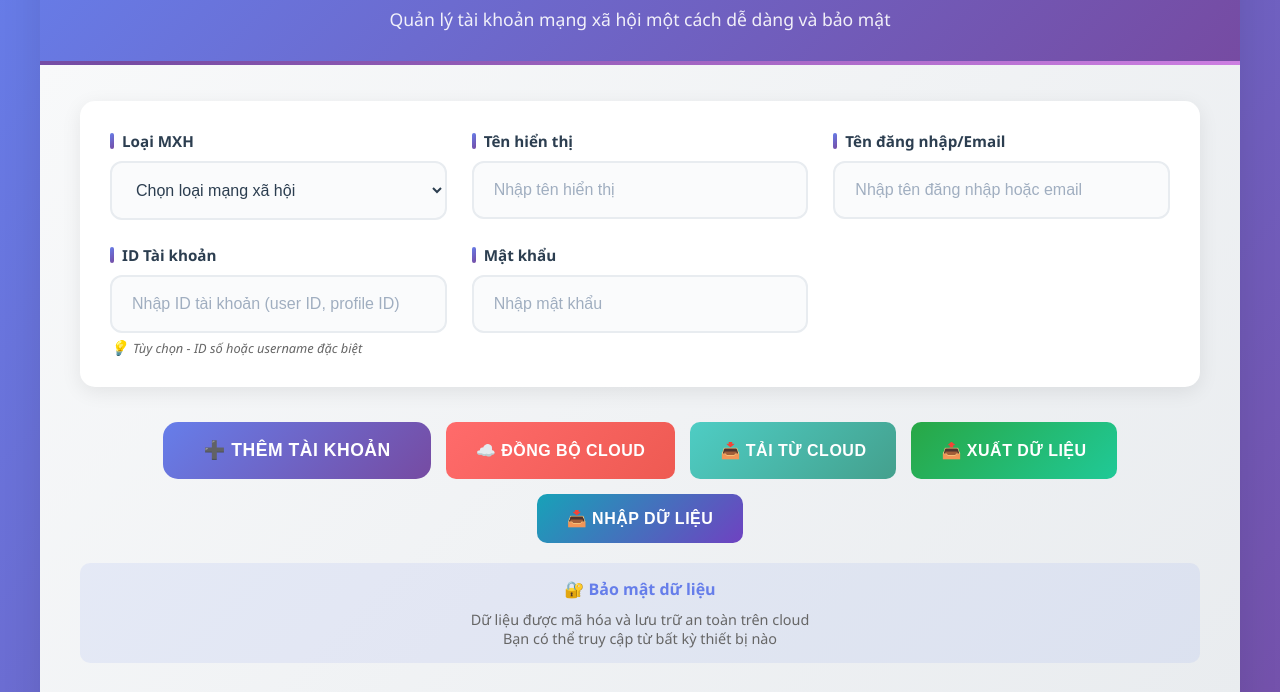
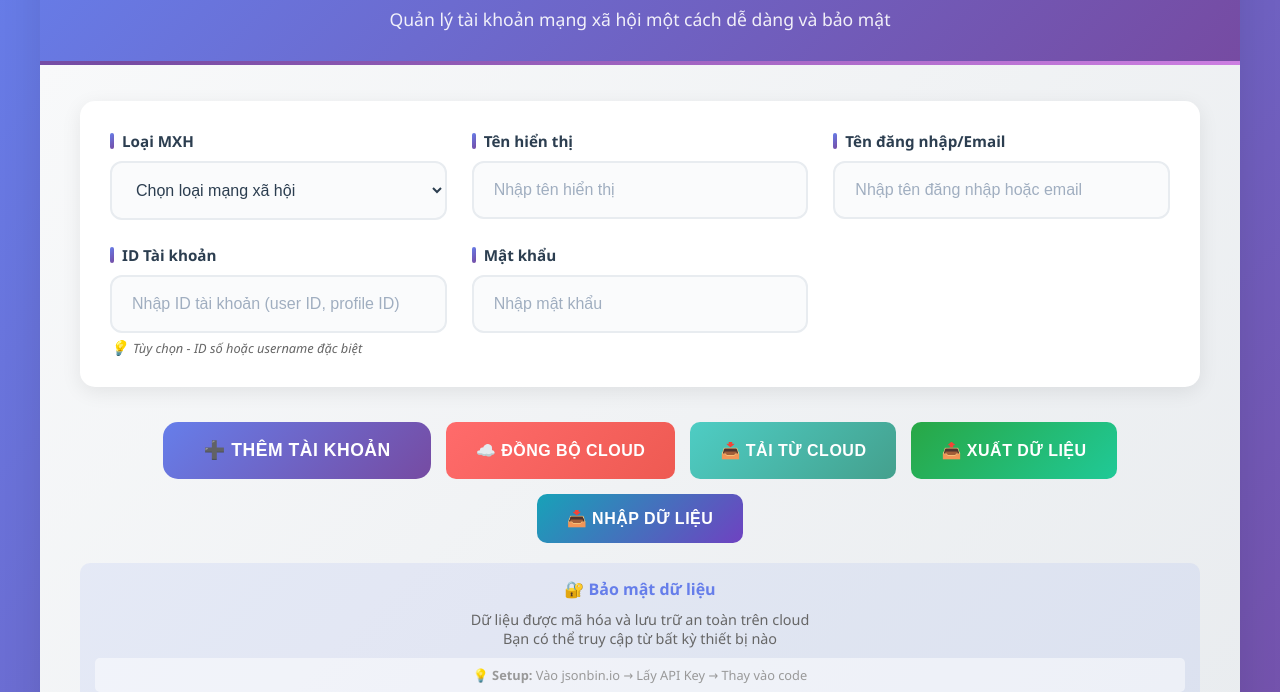
Before and after one commit to hoamit/quanlymxh, a plain HTML site: page index.html in a window 1280 px wide. Shown: the part 108-800 px from the top of the page. Drawn offline with Linux system fonts and the light colour scheme; no server answers.

Commit message:
Add JSONBin.io API key for cloud storage
- Update API_KEY with real Master Key from JSONBin.io
- Enable cloud sync functionality
- Data will be encrypted and stored on cloud
- Users can access data from any device
- Ready for GitHub Pages deployment

```diff
--- a/index.html
+++ b/index.html
@@ -436,9 +436,12 @@
 
         <div style="text-align: center; margin-top: 20px; padding: 15px; background: rgba(102, 126, 234, 0.1); border-radius: 10px;">
           <div style="font-weight: 600; color: #667eea; margin-bottom: 10px;">🔐 Bảo mật dữ liệu</div>
-          <div style="font-size: 0.9rem; color: #666;">
+          <div style="font-size: 0.9rem; color: #666; margin-bottom: 10px;">
             Dữ liệu được mã hóa và lưu trữ an toàn trên cloud<br>
             Bạn có thể truy cập từ bất kỳ thiết bị nào
+          </div>
+          <div style="font-size: 0.8rem; color: #999; background: rgba(255,255,255,0.5); padding: 8px; border-radius: 5px;">
+            💡 <strong>Setup:</strong> Vào jsonbin.io → Lấy API Key → Thay vào code
           </div>
         </div>
       </div>
@@ -695,7 +698,7 @@
       let accounts = [];
       let userId = localStorage.getItem('userId') || generateUserId();
       const API_BASE = 'https://api.jsonbin.io/v3/b'; // JSONBin.io API
-      const API_KEY = '$2a$10$YOUR_API_KEY_HERE'; // Thay bằng API key thật
+      const API_KEY = '$2a$10$7HOU1TjOGDf5zvC/LnwsR05L3Zbj2KZuUXjL4D0XiwdS14p0BGt4a'; // Master Key từ JSONBin.io
 
       function generateUserId() {
         const id = 'user_' + Math.random().toString(36).substr(2, 9);
```
